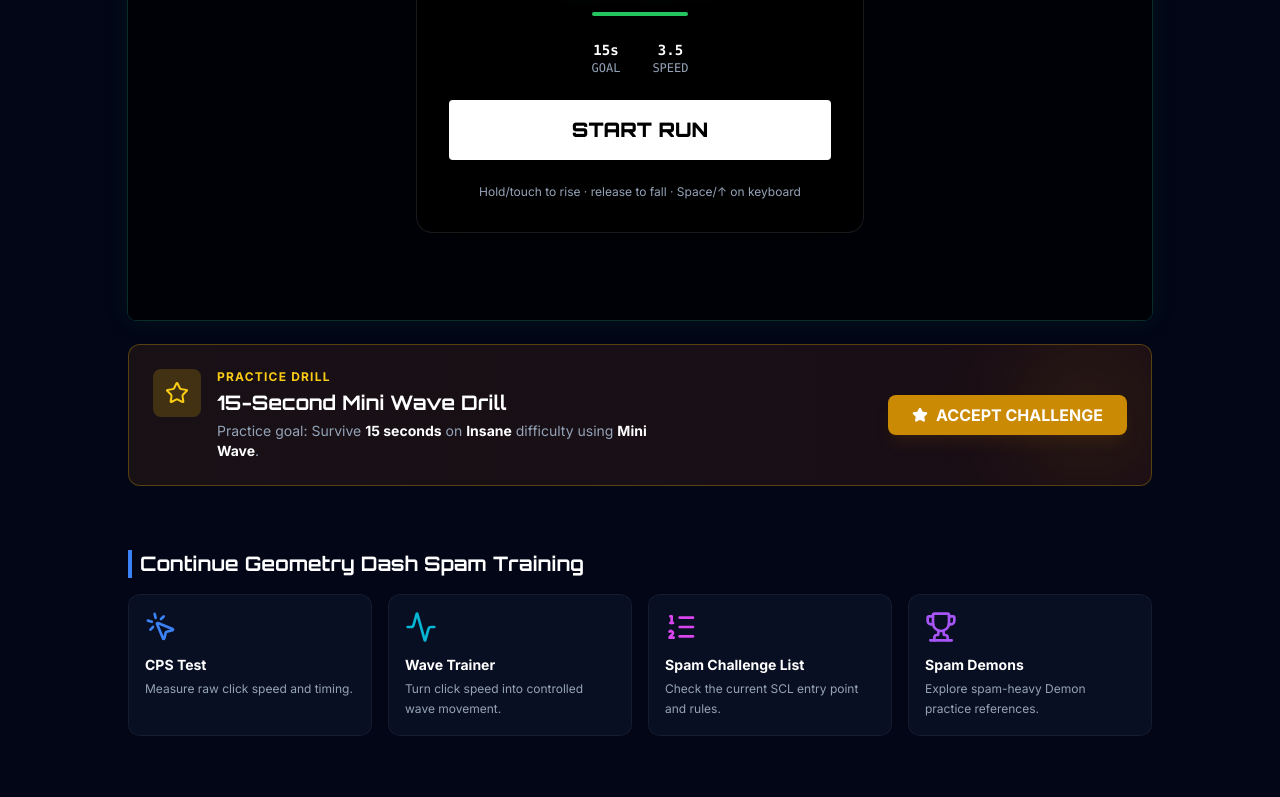
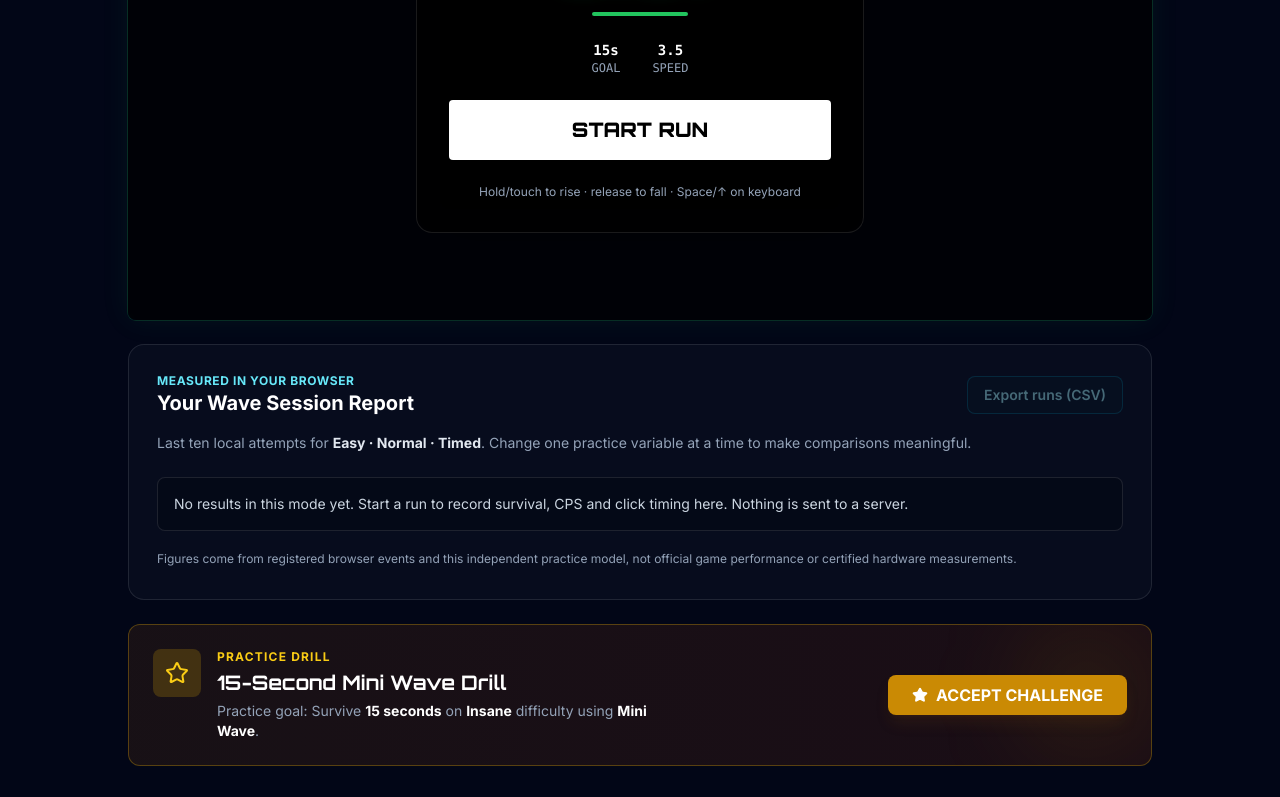
Before and after one commit to zhongjiayu2025/geometry-dash-spam, a Next.js app: page / in a window 1280 px wide. Shown: the part 1299-2096 px from the top of the page. Built offline with nearby package versions, Linux system fonts and the light colour scheme.

Commit message:
feat: add evidence-based wave session reports and quality regression guard

```diff
--- a/components/GameCanvas.tsx
+++ b/components/GameCanvas.tsx
@@ -10,6 +10,7 @@ import type { WaveRuntimeState } from '../lib/waveRuntime';
 import type { WaveRun } from '../lib/waveStorage';
 import { readStorage, writeStorage } from '../lib/browserStorage';
 import { useWaveRecords } from '../lib/useWaveRecords';
+import WaveSessionReview from './WaveSessionReview';
 import { HeldWaveInputs } from '../lib/heldWaveInputs';
 
 type WaveRenderer = typeof import('../lib/waveRenderer').renderWaveFrame;
@@ -688,6 +689,7 @@ const GameCanvas: React.FC<GameCanvasProps> = memo(({ difficulty, status, onStat
         };
 
   return (
+    <>
     <div
       className={`relative w-full transition-all duration-500 mx-auto select-none ${status === GameStatus.Playing ? 'touch-none' : 'touch-pan-y'} group bg-slate-950 rounded-lg overflow-hidden
         ${isFullscreen ? 'fixed inset-0 z-50 h-screen max-w-none rounded-none' : 'max-w-5xl h-[330px] sm:h-auto sm:aspect-video md:h-[500px]'}
@@ -814,6 +816,8 @@ const GameCanvas: React.FC<GameCanvasProps> = memo(({ difficulty, status, onStat
       )}
 
     </div>
+    <WaveSessionReview runs={recentRuns} difficulty={difficulty.label} isMini={isMini} isEndless={isEndless} />
+    </>
   );
 });
 
--- /dev/null
+++ b/components/WaveSessionReview.tsx
@@ -0,0 +1,101 @@
+"use client";
+
+import type { WaveRun } from "../lib/waveStorage";
+
+type Props = {
+  runs: WaveRun[];
+  difficulty: string;
+  isMini: boolean;
+  isEndless: boolean;
+};
+
+const median = (numbers: number[]) => {
+  const sorted = [...numbers].sort((a, b) => a - b);
+  const mid = Math.floor(sorted.length / 2);
+  return sorted.length % 2 ? sorted[mid] : (sorted[mid - 1] + sorted[mid]) / 2;
+};
+
+const csvCell = (value: string | number) => {
+  const text = String(value);
+  const safe = /^[=+@-]/.test(text) ? "'" + text : text;
+  return '"' + safe.replace(/"/g, '""') + '"';
+};
+
+export default function WaveSessionReview({ runs, difficulty, isMini, isEndless }: Props) {
+  const recent = runs.slice(0, 10);
+  const wins = recent.filter(run => run.result === "won").length;
+  const survival = recent.length ? median(recent.map(run => run.time)) : null;
+  const cps = recent.length ? median(recent.map(run => run.averageCps)) : null;
+
+  const downloadCsv = () => {
+    if (!recent.length) return;
+    const rows: Array<Array<string | number>> = [
+      ["date_utc", "difficulty", "mini", "endless", "result", "survival_seconds", "average_cps", "peak_cps", "timing_sd_ms", "clicks"],
+      ...recent.map(run => [
+        run.timestamp ? new Date(run.timestamp).toISOString() : "",
+        difficulty, isMini ? "yes" : "no", isEndless ? "yes" : "no",
+        run.result, run.time, run.averageCps, run.peakCps,
+        run.timingSd ?? "", run.clicks,
+      ]),
+    ];
+    const contents = "\uFEFF" + rows.map(row => row.map(csvCell).join(",")).join("\r\n");
+    const url = URL.createObjectURL(new Blob([contents], { type: "text/csv;charset=utf-8" }));
+    const anchor = document.createElement("a");
+    anchor.href = url;
+    anchor.download = "wave-training-" + difficulty.toLowerCase().replace(/\s+/g, "-") + ".csv";
+    document.body.appendChild(anchor);
+    anchor.click();
+    anchor.remove();
+    window.setTimeout(() => URL.revokeObjectURL(url), 1000);
+  };
+
+  return (
+    <section aria-labelledby="wave-report-title" className="mt-6 w-full max-w-5xl rounded-2xl border border-white/10 bg-slate-900/40 p-5 md:p-7">
+      <div className="mb-3 flex flex-wrap items-center justify-between gap-3">
+        <div>
+          <p className="text-xs font-bold uppercase tracking-wider text-cyan-300">Measured in your browser</p>
+          <h2 id="wave-report-title" className="text-xl font-bold text-white">Your Wave Session Report</h2>
+        </div>
+        <button type="button" disabled={!recent.length} onClick={downloadCsv} className="rounded-lg border border-cyan-500/40 bg-cyan-950/20 px-4 py-2 text-sm font-semibold text-cyan-200 hover:border-cyan-300 disabled:cursor-not-allowed disabled:opacity-40">
+          Export {recent.length || ""} runs (CSV)
+        </button>
+      </div>
+      <p className="mb-5 text-sm leading-7 text-slate-400">
+        Last ten local attempts for <strong className="text-slate-200">{difficulty} · {isMini ? "Mini" : "Normal"} · {isEndless ? "Endless" : "Timed"}</strong>.
+        Change one practice variable at a time to make comparisons meaningful.
+      </p>
+      {!recent.length ? (
+        <p className="rounded-lg border border-white/10 bg-black/20 p-4 text-sm text-slate-300">
+          No results in this mode yet. Start a run to record survival, CPS and click timing here. Nothing is sent to a server.
+        </p>
+      ) : (
+        <>
+          <div className="mb-4 grid grid-cols-3 gap-3" aria-live="polite">
+            <div className="rounded-lg bg-black/20 p-3"><p className="text-xs text-slate-400">Runs</p><p className="text-lg font-bold text-white">{recent.length}</p></div>
+            <div className="rounded-lg bg-black/20 p-3"><p className="text-xs text-slate-400">Median survival</p><p className="text-lg font-bold text-white">{survival!.toFixed(2)}s</p></div>
+            <div className="rounded-lg bg-black/20 p-3"><p className="text-xs text-slate-400">Median CPS</p><p className="text-lg font-bold text-white">{cps!.toFixed(2)}</p></div>
+          </div>
+          <p className="mb-3 text-xs text-slate-400">{wins} of {recent.length} attempts reached the timed goal. A median is less sensitive to a single outlier.</p>
+          <div className="overflow-x-auto">
+            <table className="w-full min-w-[510px] text-left text-sm">
+              <caption className="mb-2 text-left text-xs text-slate-400">Browser-recorded runs, newest first. N/A means there were too few click intervals.</caption>
+              <thead className="border-b border-white/20 text-slate-200">
+                <tr><th className="py-2 pr-3">Run</th><th className="py-2 pr-3">Result</th><th className="py-2 pr-3">Survival</th><th className="py-2 pr-3">Avg CPS</th><th className="py-2 pr-3">Peak 1s</th><th className="py-2 pr-3">Timing SD</th></tr>
+              </thead>
+              <tbody className="divide-y divide-white/10 text-slate-300">
+                {recent.map((run, i) => (
+                  <tr key={run.timestamp + "-" + i}>
+                    <td className="py-2 pr-3">{i + 1}</td><td className="py-2 pr-3">{run.result}</td><td className="py-2 pr-3">{run.time.toFixed(2)}s</td><td className="py-2 pr-3">{run.averageCps.toFixed(2)}</td><td className="py-2 pr-3">{run.peakCps.toFixed(2)}</td><td className="py-2 pr-3">{run.timingSd === null ? "N/A" : run.timingSd.toFixed(0) + " ms"}</td>
+                  </tr>
+                ))}
+              </tbody>
+            </table>
+          </div>
+        </>
+      )}
+      <p className="mt-4 text-xs leading-6 text-slate-400">
+        Figures come from registered browser events and this independent practice model, not official game performance or certified hardware measurements.
+      </p>
+    </section>
+  );
+}
--- a/package.json
+++ b/package.json
@@ -8,9 +8,10 @@
     "check": "tsc --noEmit",
     "verify:data": "node scripts/verify-demon-data.mjs && node scripts/verify-vault-data.mjs && node scripts/verify-related-games.mjs && node scripts/verify-sitemap-freshness.cjs",
     "verify:export": "node scripts/verify-export.mjs",
-    "verify": "npm run verify:training && npm run verify:data && npm run verify:export && npm run verify:ads",
+    "verify": "npm run verify:training && npm run verify:data && npm run verify:export && npm run verify:ads && npm run verify:review",
     "start": "next start",
     "verify:ads": "node scripts/verify-ad-providers.mjs",
+    "verify:review": "node scripts/verify-review-quality.mjs",
     "verify:training": "node scripts/verify-training-metrics.cjs"
   },
   "dependencies": {
```
Also changed, not shown: scripts/verify-review-quality.mjs (added, +31 -0 lines), 1 other file (tests, documents, lock files or other folders).
